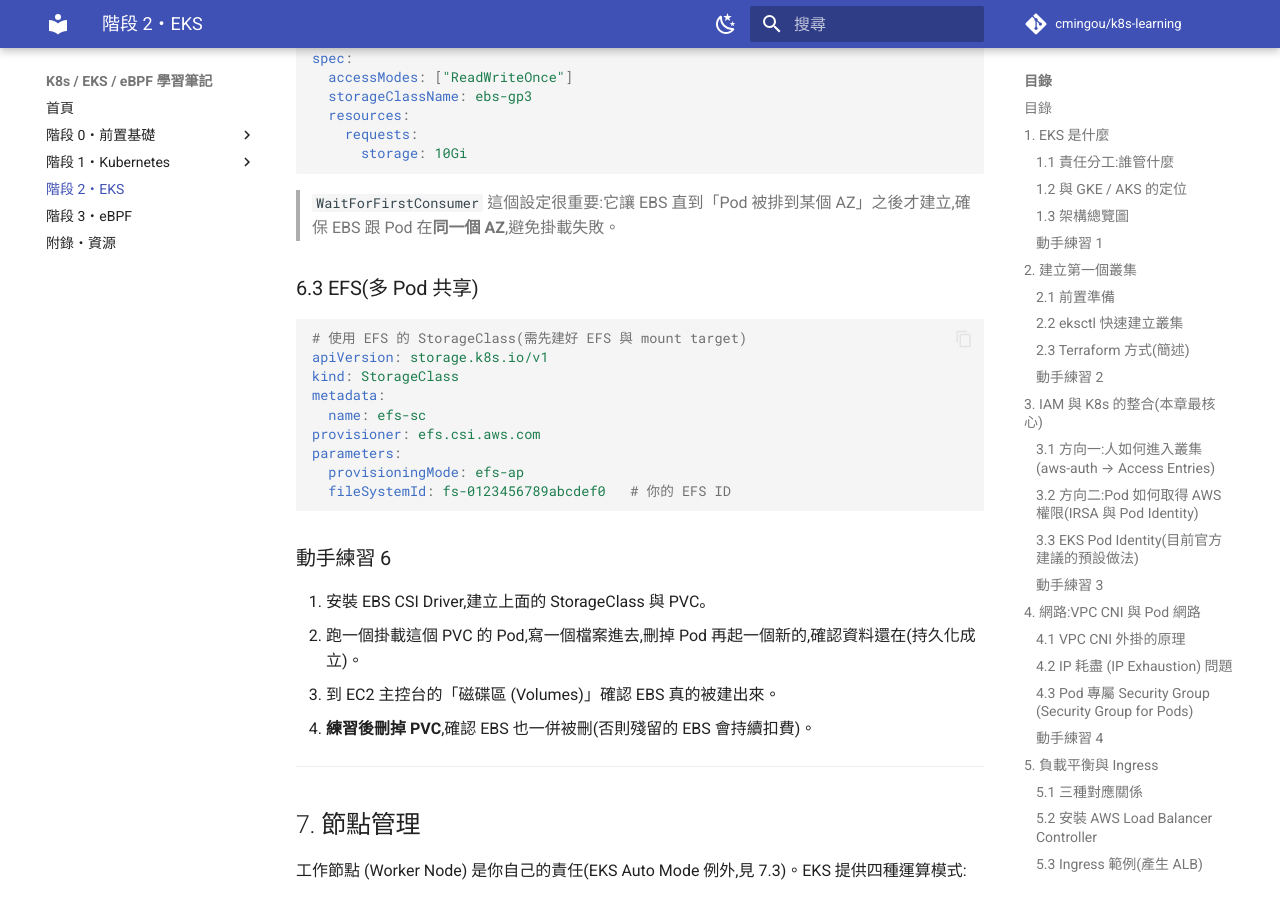
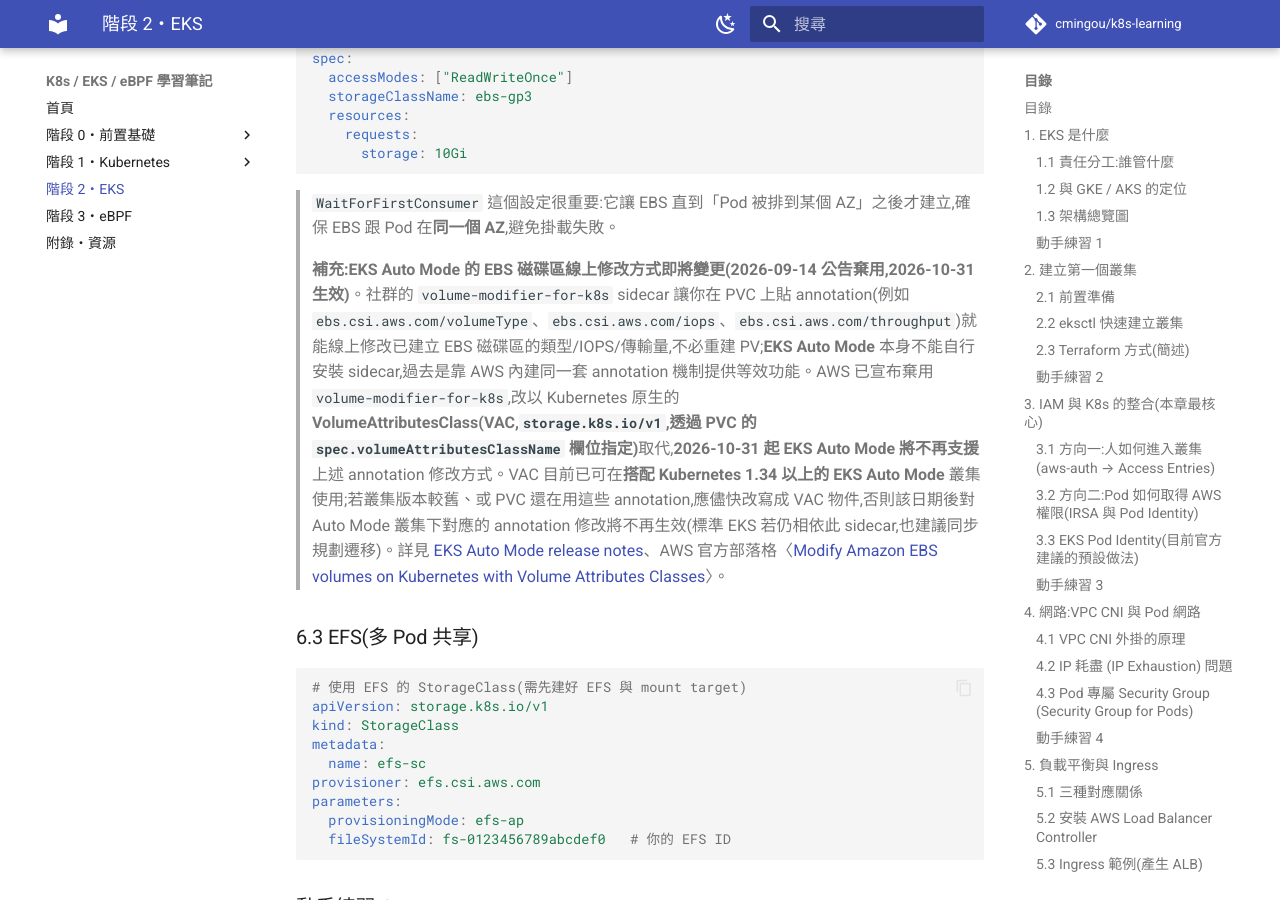
Before and after one commit to cmingou/k8s-learning, an MkDocs documentation site: the page built from docs/02-eks/README.md, in a window 1280 px wide and 900 px high, scrolled down 18493 px. Built offline with MkDocs 1.6.1 and Material for MkDocs 9.7.7, drawn with Linux system fonts in a browser that asks for light colours; comment, search, counter and statistics services are not loaded.

Commit message:
Document EKS Auto Mode EBS volume-modifier-for-k8s deprecation (2026-10-31 cutoff)
AWS deprecated the community volume-modifier-for-k8s sidecar (announced
2026-09-14) that EKS Auto Mode relied on internally to honor PVC
annotations like ebs.csi.aws.com/volumeType, iops, and throughput for
online EBS volume modification. Auto Mode stops supporting those
annotations on 2026-10-31 in favor of the native Kubernetes
VolumeAttributesClass API (spec.volumeAttributesClassName, GA in
Kubernetes 1.34), confirmed available on Auto Mode clusters running
1.34+.

````diff
--- a/docs/02-eks/README.md
+++ b/docs/02-eks/README.md
@@ -667,6 +667,8 @@ spec:
 
 > `WaitForFirstConsumer` 這個設定很重要:它讓 EBS 直到「Pod 被排到某個 AZ」之後才建立,確保 EBS 跟 Pod 在**同一個 AZ**,避免掛載失敗。
 
+> **補充:EKS Auto Mode 的 EBS 磁碟區線上修改方式即將變更(2026-09-14 公告棄用,2026-10-31 生效)**。社群的 `volume-modifier-for-k8s` sidecar 讓你在 PVC 上貼 annotation(例如 `ebs.csi.aws.com/volumeType`、`ebs.csi.aws.com/iops`、`ebs.csi.aws.com/throughput`)就能線上修改已建立 EBS 磁碟區的類型/IOPS/傳輸量,不必重建 PV;**EKS Auto Mode** 本身不能自行安裝 sidecar,過去是靠 AWS 內建同一套 annotation 機制提供等效功能。AWS 已宣布棄用 `volume-modifier-for-k8s`,改以 Kubernetes 原生的 **VolumeAttributesClass(VAC,`storage.k8s.io/v1`,透過 PVC 的 `spec.volumeAttributesClassName` 欄位指定)**取代,**2026-10-31 起 EKS Auto Mode 將不再支援**上述 annotation 修改方式。VAC 目前已可在**搭配 Kubernetes 1.34 以上的 EKS Auto Mode** 叢集使用;若叢集版本較舊、或 PVC 還在用這些 annotation,應儘快改寫成 VAC 物件,否則該日期後對 Auto Mode 叢集下對應的 annotation 修改將不再生效(標準 EKS 若仍相依此 sidecar,也建議同步規劃遷移)。詳見 [EKS Auto Mode release notes](https://docs.aws.amazon.com/eks/latest/userguide/auto-change.html)、AWS 官方部落格〈[Modify Amazon EBS volumes on Kubernetes with Volume Attributes Classes](https://aws.amazon.com/blogs/containers/modify-amazon-ebs-volumes-on-kubernetes-with-volume-attributes-classes/)〉。
+
 ### 6.3 EFS(多 Pod 共享)
 
 ```yaml
````
